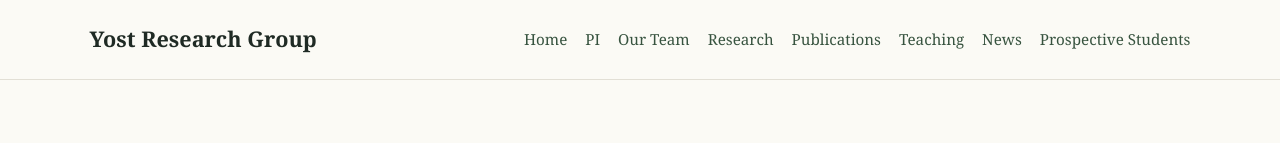
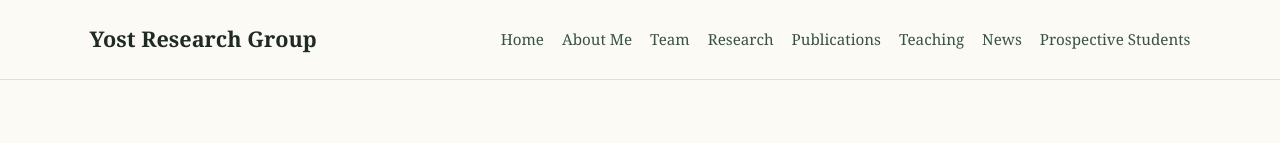
Before and after one commit to kaleighmyost/website, a plain HTML site: page news.html in a window 1280 px wide. Shown: the top 143 px of the page. Drawn offline with Linux system fonts and the light colour scheme.

Commit message:
Update news.html to update About Me and Team page labels

```diff
--- a/news.html
+++ b/news.html
@@ -23,10 +23,10 @@
      Home
     </a>
     <a href="pi.html">
-     PI
+     About Me
     </a>
     <a href="our-team.html">
-     Our Team
+     Team
     </a>
     <a href="research.html">
      Research
```
